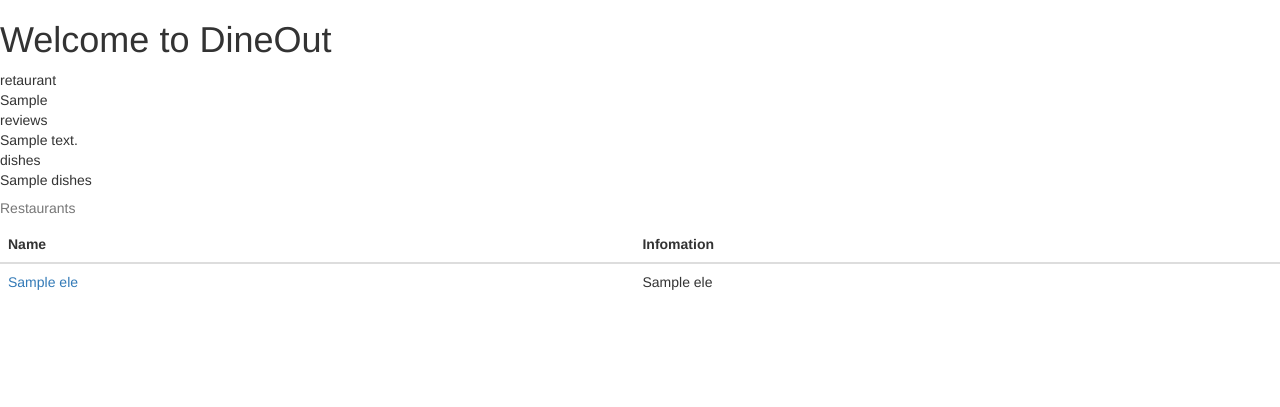
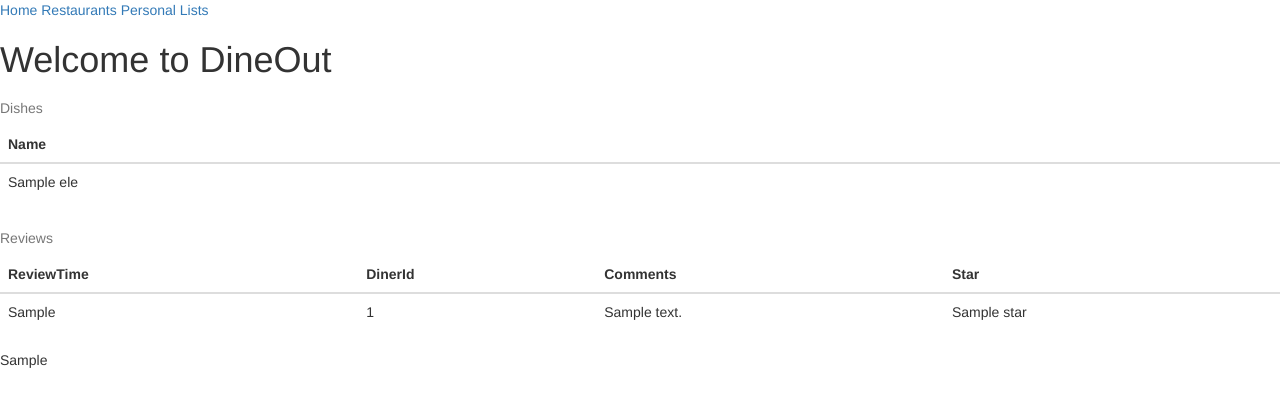
Before and after one commit to sophiechan/DineOut, a Flask app: template templates/restaurant.html in a window 1280 px wide. Shown: the top 407 px of the page. Run offline with Flask 2, Linux system fonts and the light colour scheme; the template is opened without the code that fills it: most values are stand-ins (such as "Sample title", 1, 10 or a date in 2020); parts of the project's set-up code (start-up, migrations or seed data) failed here and were passed over; some libraries are stand-ins or nearby versions.

Commit message:
modify layout

```diff
--- a/templates/layout.html
+++ b/templates/layout.html
@@ -15,8 +15,12 @@
 		<script src="https://maxcdn.bootstrapcdn.com/bootstrap/3.3.7/js/bootstrap.min.js"
 			integrity="sha384-Tc5IQib027qvyjSMfHjOMaLkfuWVxZxUPnCJA7l2mCWNIpG9mGCD8wGNIcPD7Txa"
 			crossorigin="anonymous"></script>
-
 	{% block body %}
+		<div class="topnav" id="myTopnav">
+				<a href="/">Home</a>
+				<a href="/restaurants">Restaurants</a>
+				<a href="/perlists">Personal Lists</a>
+		</div>
 		<h1>Welcome to DineOut</h1>
 	{% endblock %}
 
--- a/templates/restaurant.html
+++ b/templates/restaurant.html
@@ -2,26 +2,42 @@
 {% block body %}
 {{ super() }}
     <table class="table">
-    <caption>Restaurants</caption>
+        <caption>Dishes</caption>
         <thead>
             <tr>
                 <th>Name</th>
-        <th>Infomation</th>
             </tr>
         </thead>
         <tbody>
-    {% for ele in data %}
+            {% for ele in dishes %}
                 <tr>
-        <td><a href="/restaurants/{{ele.restid}}">{{ ele.name }}</a></td>
                     <td>{{ ele }}</td>
                 </tr>
             {% endfor %}
         </tbody>
-    <h>retaurant</h>
+    </table>
+    <table class="table">
+        <caption>Reviews</caption>
+        <thead>
+            <tr>
+                <th>ReviewTime</th>
+                <th>DinerId</th>
+                <th>Comments</th>
+                <th>Star</th>
+            </tr>
+        </thead>
+        <tbody>
+            {% for ele in reviews %}
+                <tr>
+                    <td>{{ ele.dt }}</td>
+                    <td>{{ ele.did }}</td>
+                    <td>{{ ele.comments }}</td>
+                    <td>{{ ele.star }}</td>
+                </tr>
+            {% endfor %}
+        </tbody>
+    </table>
+
 <div>{{rest_info}}</div>
-    <h>reviews</h>
-    <div>{{reviews}}</div>
-    <h>dishes</h>
-    <div>{{dishes}}</div>
-</table>
+
 {% endblock %}
```
Lines whose indentation alone changed are shown as unchanged.
